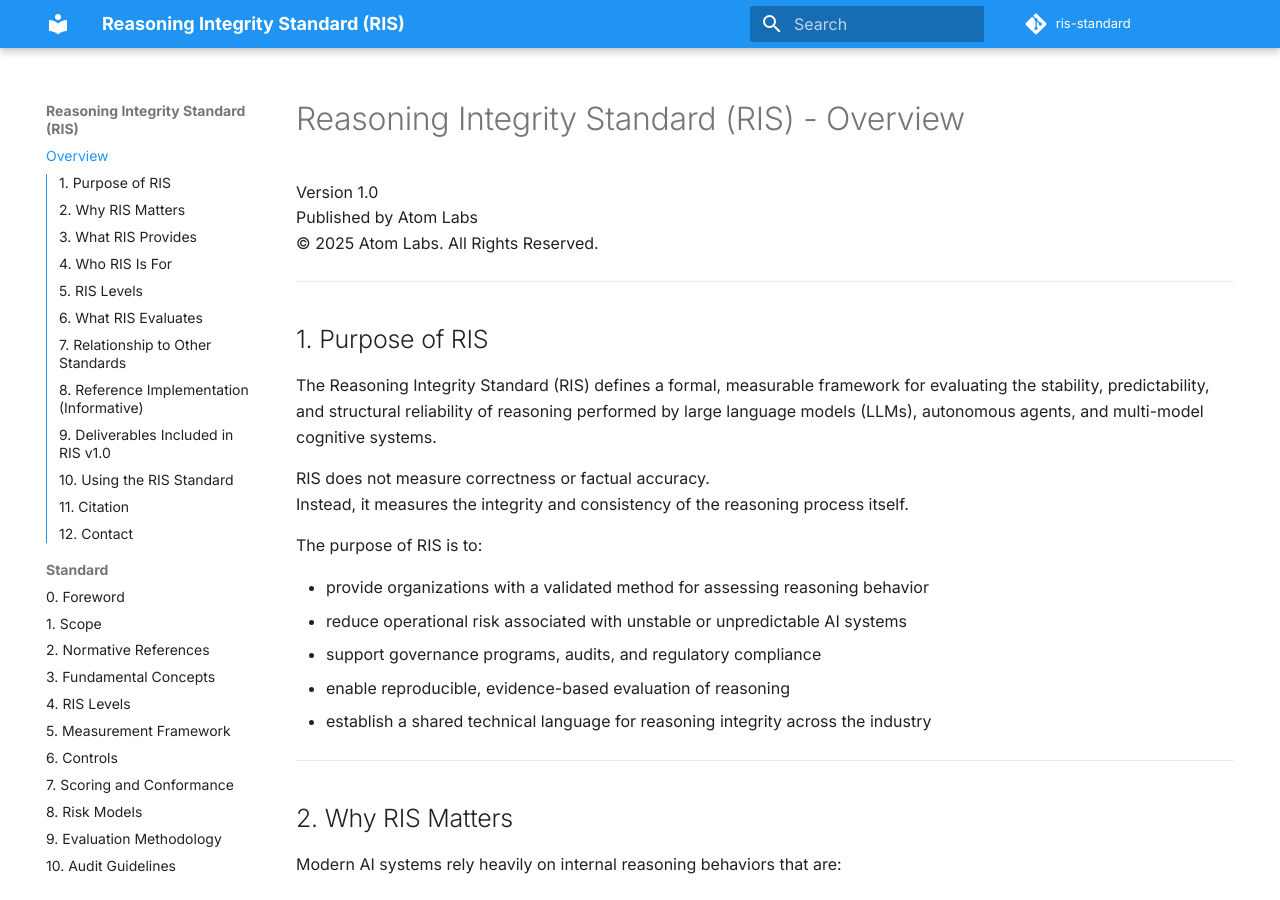
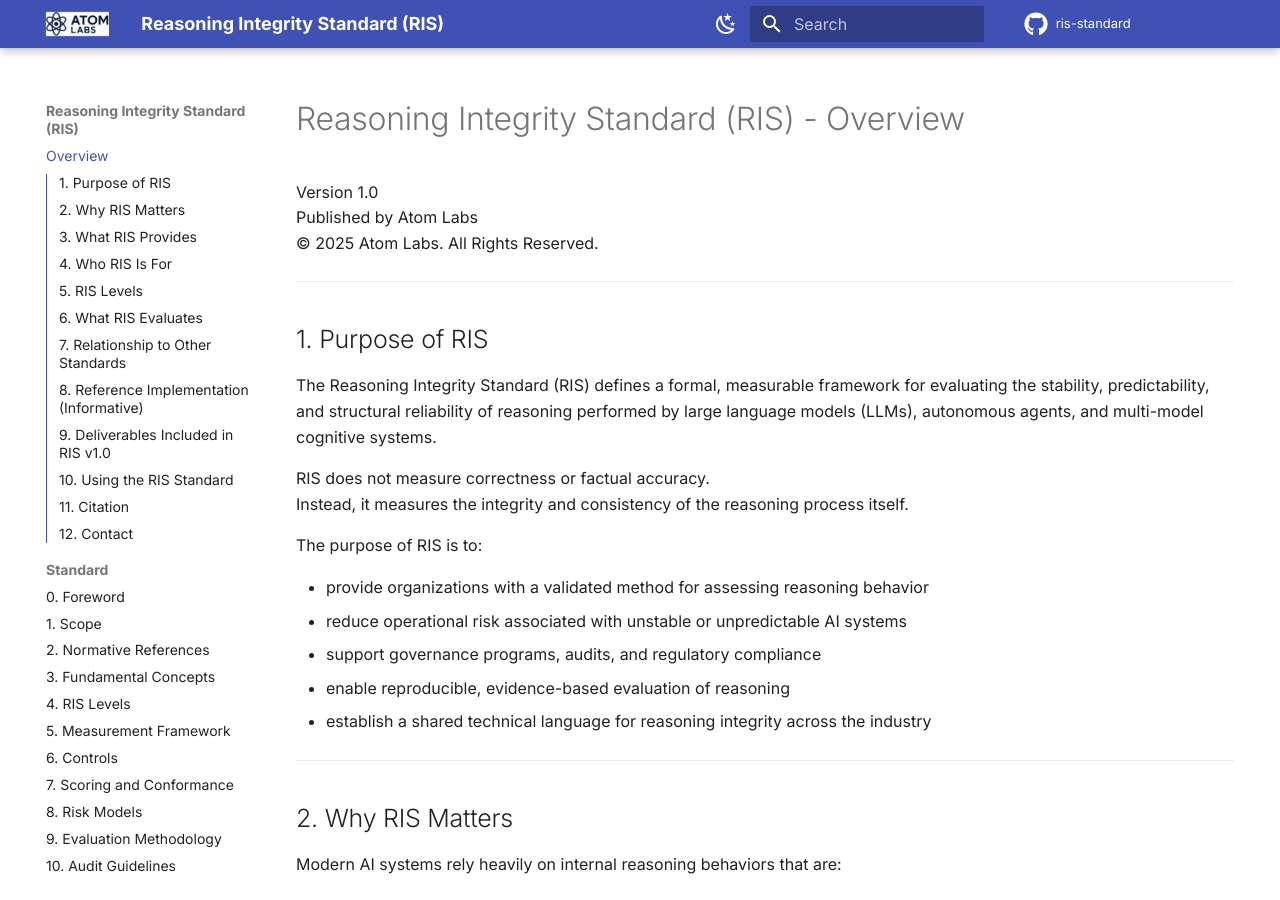
Before and after one commit to qstackfield/ris-standard, an MkDocs documentation site: the page built from docs/index.md, in a window 1280 px wide and 900 px high. Built offline with MkDocs 1.6.1 and Material for MkDocs 9.7.7, drawn with Linux system fonts in a browser that asks for light colours; comment, search, counter and statistics services are not loaded.

Commit message:
Update mkdocs.yml

```diff
--- a/mkdocs.yml
+++ b/mkdocs.yml
@@ -9,7 +9,14 @@ repo_url: "https://github.com/qstackfield/ris-standard"
 theme:
   name: material
   language: en
+
+  # Branding
+  logo: assets/atomlabs-logo.png
+  favicon: assets/favicon.png
+
+  # UX / Navigation
   features:
+    - navigation.instant
     - navigation.sections
     - navigation.top
     - navigation.expand
@@ -20,13 +27,28 @@ theme:
     - search.suggest
     - search.highlight
     - search.share
+
+  # Modern light/dark palette
   palette:
     - scheme: default
-      primary: blue
-      accent: blue
+      primary: indigo
+      accent: cyan
+      toggle:
+        icon: material/weather-night
+        name: Switch to dark mode
+    - scheme: slate
+      primary: indigo
+      accent: cyan
+      toggle:
+        icon: material/weather-sunny
+        name: Switch to light mode
+
   font:
     text: Inter
     code: JetBrains Mono
+
+  icon:
+    repo: fontawesome/brands/github
 
 plugins:
   - search
@@ -61,6 +83,7 @@ nav:
       - "11. Reference Implementation": sections/11-reference-implementation.md
       - "12. Standard Mapping": sections/12-standard-mapping.md
       - "13. Appendices": sections/13-appendices.md
+
   - Supporting Documents:
       - "RIS Conformance Statement Template": RIS_Conformance_Statement.md
       - "RIS Evaluation Report Template": RIS_Evaluation_Report_Template.md
@@ -91,6 +114,7 @@ nav:
       - "RIS API CICD Integration": RIS_CICD_Integration.md
       - "RIS Header/Footer Templates": RIS_Header_Footer_Templates.md
       - "RIS Citation": RIS_Citation.md
+
   - Analytics:
       - "RIS Reports": reports/index.md
       - "RIS Leaderboard": leaderboard/index.md
@@ -99,3 +123,10 @@ nav:
 
 extra:
   generator: false
+  social:
+    - icon: fontawesome/solid/envelope
+      link: mailto:lcac@atomlabs.app
+    - icon: fontawesome/brands/github
+      link: https://github.com/qstackfield
+  profile: "Atom Labs - Standards Division"
+  copyright: "© 2025 Atom Labs - Reasoning Integrity Standard (RIS)"
```
